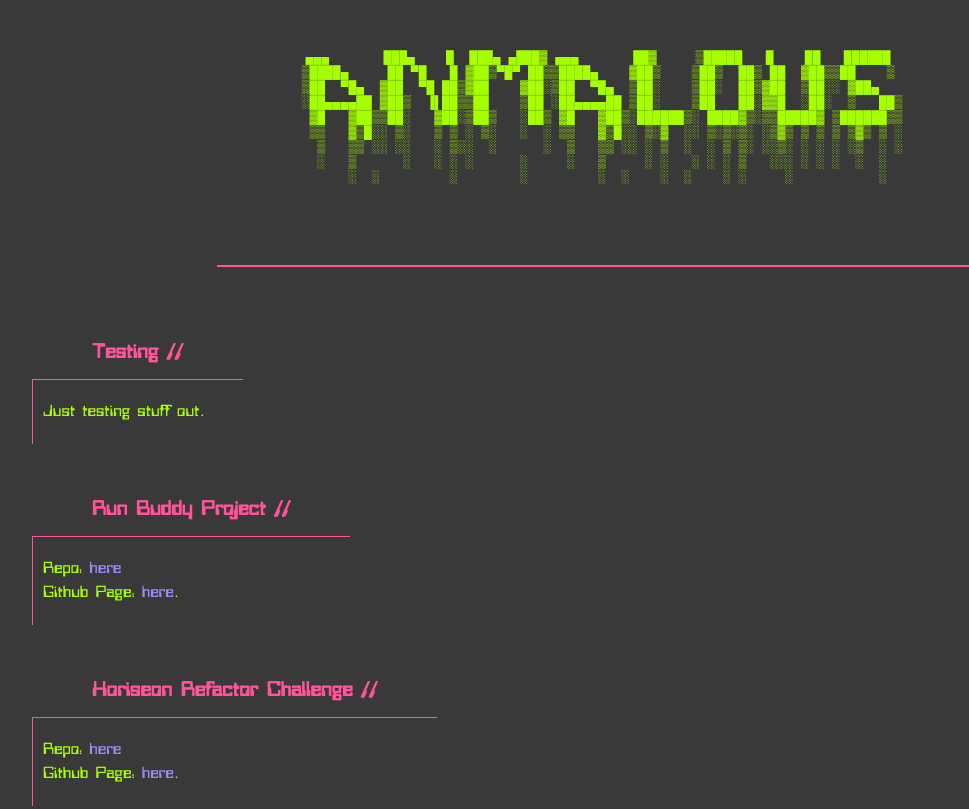
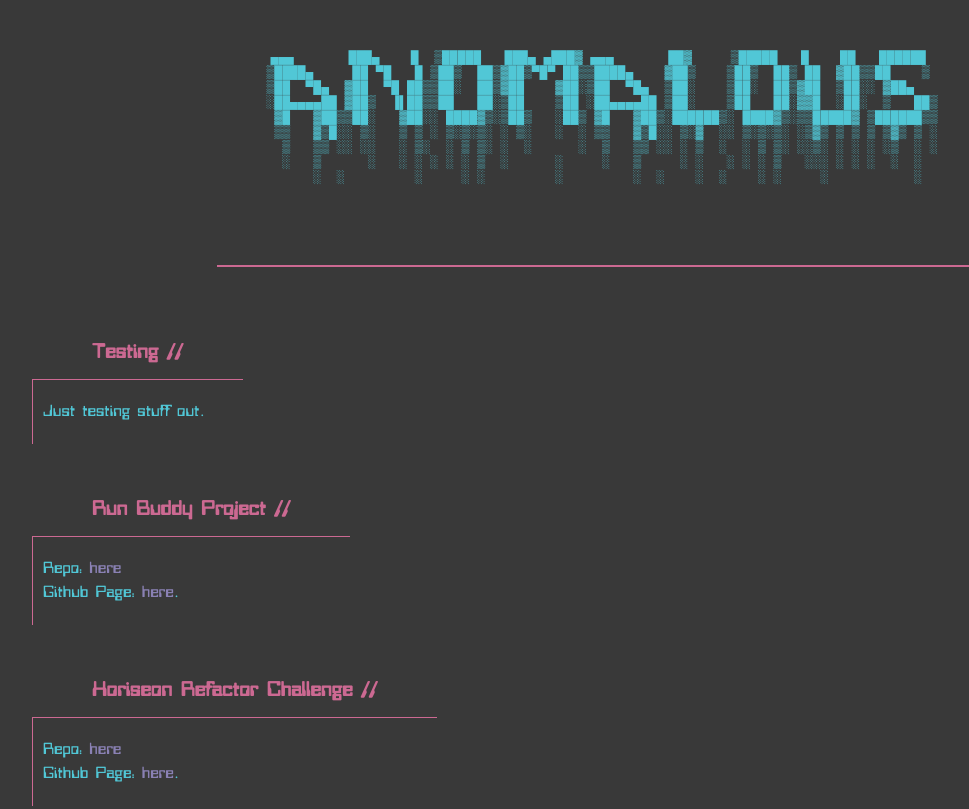
Before and after one commit to jsalinas212/just-for-fun, a plain HTML site: page index.html in a window 1280 px wide. Shown: the top 809 px of the page, without its empty margins (38-1007 px from the left). Drawn offline with Linux system fonts and the light colour scheme.

Commit message:
fixed header ascii art and updated colors

```diff
--- a/assets/css/style.css
+++ b/assets/css/style.css
@@ -12,13 +12,13 @@ body {
 }
 
 header {
-    color: #a6ff00;
+    color: #51c7d6;
     margin: 50px 0;
     text-align: center;
 }
 
 hr {
-    border: 1px solid #ff539b;
+    border: 1px solid #cc6992;
     text-align: center;
     width: 60%;
     margin-bottom: 40px;
@@ -32,8 +32,8 @@ section {
 
 section h3 {
     font-size: 20px;
-    color: #ff539b;
-    border-bottom: 1px solid #ff539b;
+    color: #cc6992;
+    border-bottom: 1px solid #cc6992;
     display: inline-block;
     padding: 16px 60px;
 }
@@ -42,20 +42,21 @@ section p {
     font-size: 16px;
     line-height: 1.5;
     padding: 20px 0 20px 10px;
-    color: #a6ff00;
-    border-left: 1px solid #ff539b;
+    color: #51c7d6;
+    border-left: 1px solid #cc6992;
 }
 
 section p span {
-    color: #ff539b;
+    color: #cc6992;
 }
 
 section a {
     text-decoration: none;
-    color: #9b88f3;
+    color: #8a81b4;
     transition: all 700ms;
 }
 
 section a:hover {
-    color: rgb(160, 236, 255);
+    color: #51c7d6;
+    border-bottom: 1px solid #51c7d6;
 }
```
Also changed, not shown: index.html (+9 -9 lines).
